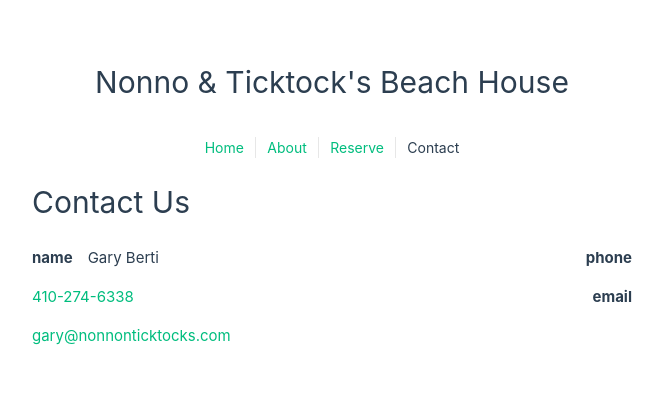
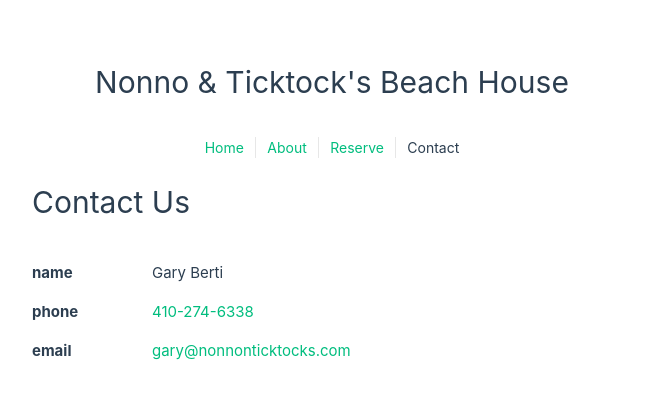
Before and after one commit to dr-spaceman/nonno-ticktock, a Vue app: page /contact in a window 1280 px wide. Shown: the top 398 px of the page, without its empty margins (308-971 px from the left). Built offline with nearby package versions, Linux system fonts and the light colour scheme.

Commit message:
Fix dl style

```diff
--- a/src/views/ContactView.vue
+++ b/src/views/ContactView.vue
@@ -21,6 +21,7 @@ const contactDetails = {
 <style scoped>
 .contact {
   max-width: 600px;
+  min-width: 300px;
   margin: 0 auto;
 }
 
@@ -28,19 +29,18 @@ dl {
   margin: 0;
   padding: 0;
   display: flex;
-  flex-direction: row;
   flex-wrap: wrap;
-  gap: 1em;
 }
 
 dt {
   font-weight: bold;
-  flex-shrink: 0;
+  width: 19%;
+  margin: 1em 0 0;
 }
 
 dd {
-  margin: 0;
+  margin: 1em 0 0 auto;
   padding: 0;
-  flex: 1 1 80%;
+  width: 80%;
 }
 </style>
```
